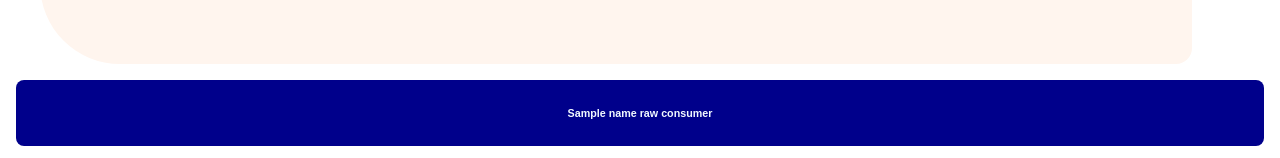
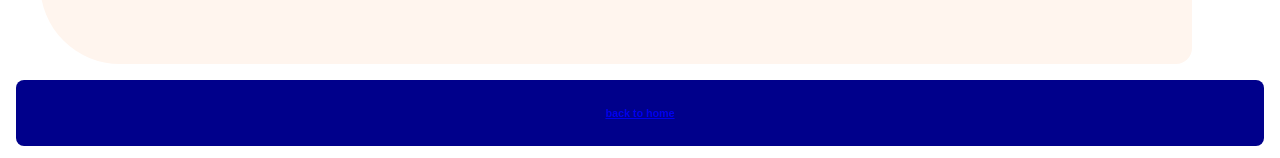
Before and after one commit to paolomococci/java-microservices-seeds, a Spring app: template pm-jms-consumer/src/main/resources/templates/raw.html in a window 1280 px wide. Shown: the part 642-800 px from the top of the page. Run offline with Thymeleaf, Linux system fonts and the light colour scheme; the template is opened without the code that fills it: most values are stand-ins (such as "Sample title", 1, 10 or a date in 2020); data that the repository does not hold is empty.

Commit message:
Update raw.html

```diff
--- a/pm-jms-consumer/src/main/resources/templates/raw.html
+++ b/pm-jms-consumer/src/main/resources/templates/raw.html
@@ -5,7 +5,7 @@
         <meta name="viewport" content="width=device-width, initial-scale=1.0"/>
         <meta content="" name="description"/>
         <meta content="Paolo Mococci" name="author"/>
-        <title th:text="${name} + ' raw consumer'"/>
+        <title data-th-text="${name} + ' raw consumer'"/>
         <link rel='stylesheet' href='/css/default.css' type='text/css' media='all'/>
         <link rel='shortcut icon' href='/img/icons/favicon.svg'/>
     </head>
@@ -17,14 +17,14 @@
             <article>
                 <h2>data retriever</h2>
                 <section>
-                    <h3 th:text="${name}"/>
-                    <pre th:text="'to do retriever row data of: ' + ${name}"/>
-                    <pre th:text="${result}"/>
+                    <h3 data-th-text="${name}"/>
+                    <pre data-th-text="'to do retriever row data of: ' + ${name}"/>
+                    <pre data-th-text="${result}"/>
                 </section>
             </article>
         </main>
         <footer>
-            <h6 th:text="${name} + ' raw consumer'"/>
+            <h6><a href="/">back to home</a></h6>
         </footer>
     </body>
 </html>
```
